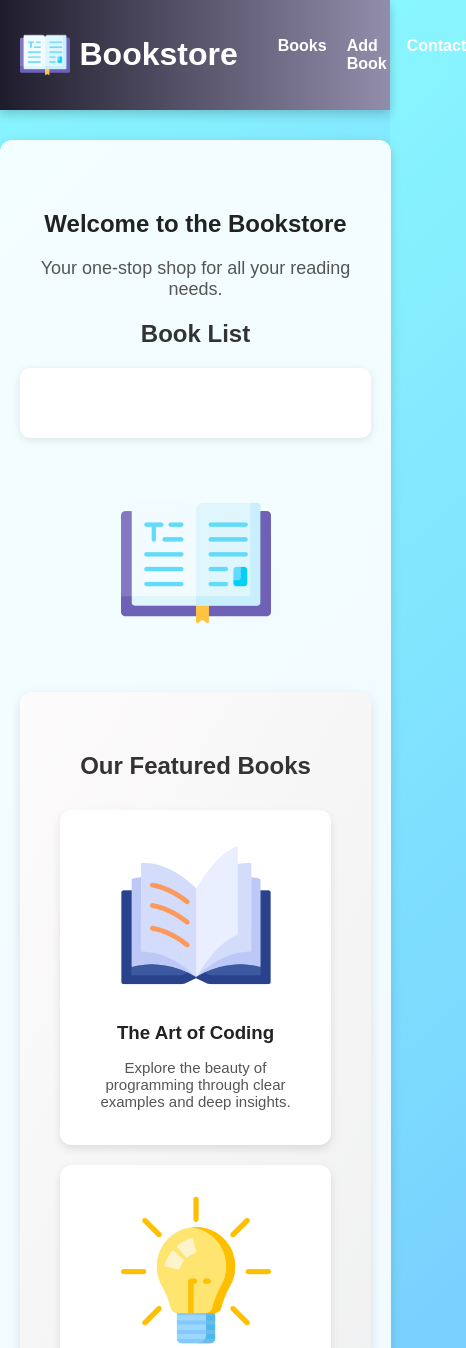
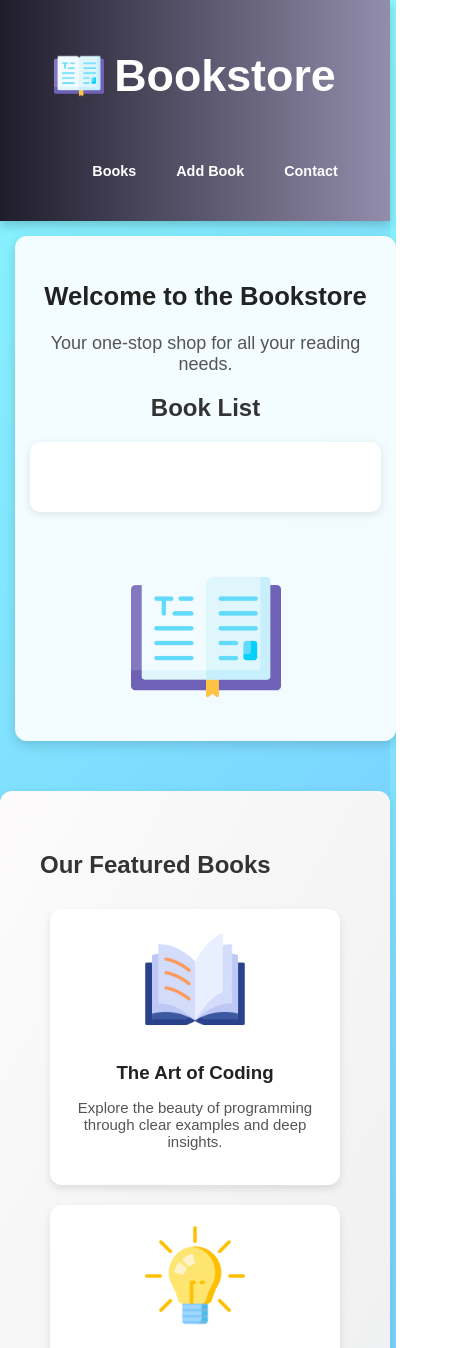
Before and after one commit to rhandy59/HCI-WEEK05-LAB-RHANDY, a plain HTML site: page index.html in a window 390 px wide. Shown: the top 1348 px of the page, 466 px wide, since content can reach past the window. Drawn offline with Linux system fonts and the light colour scheme.

Commit message:
Moved images to images/ folder and updated HTML & CSS for responsive design

```diff
--- a/index.html
+++ b/index.html
@@ -3,7 +3,8 @@
 <head>
     <meta charset="UTF-8">
     <meta name="viewport" content="width=device-width, initial-scale=1.0">
-    <title>Bookstore Web App</title>
+    <link rel="icon" type="image/png" href="images/logo.png">
+    <title>Rhandy's Bookstore Web App</title>
     <link rel="stylesheet" href="styles.css">
     <link href="https://cdnjs.cloudflare.com/ajax/libs/font-awesome/6.4.0/css/all.min.css" rel="stylesheet">
 </head>
@@ -12,7 +13,7 @@
     <header class="main-header">
         <div class="container main-nav">
             <div class="logo">
-                <img src="book.png" alt="Bookstore Logo" class="logo-image" />
+                <img src="images/book.png" alt="logo" class="logo-image" />
                 <h1>Bookstore</h1>
             </div>
             <nav class="navigation">
@@ -36,26 +37,28 @@
                     <!-- List of books will appear here -->
                 </div>
             <div class="book-logo">
-                <img src="book.png" alt="Books Image" class="book-image" />
-
-                <!-- Featured Books Section -->
+                <img src="images/book.png" alt="Books Image" class="book-image" />
+            </div>
+        </div>
+    </section>
+<!-- Featured Books Section -->
 <section id="featured-books" class="featured-books">
     <h2>Our Featured Books</h2>
     <div class="book-cards">
         <div class="book-card">
-            <img src="book (1).png" alt="Book Image" class="book-image" />
+            <img src="images/book (1).png" alt="Book about Art of Coding" class="book-image" />
             <h3>The Art of Coding</h3>
             <p>Explore the beauty of programming through clear examples and deep insights.</p>
         </div>
 
         <div class="book-card">
-            <img src="idea.png" alt="lamp Image" class="book-image" />
+            <img src="images/idea.png" alt="book about smart thinking" class="book-image" />
             <h3>Think Smart</h3>
             <p>Improve your creativity and problem-solving skills with practical lessons.</p>
         </div>
 
         <div class="book-card">
-            <img src="growth.png" alt="Business Image" class="book-image" />
+            <img src="images/growth.png" alt="Book about business growth" class="book-image" />
             <h3>Business Growth </h3>
             <p>Learn how to grow your business using modern strategies and data analysis.</p>
         </div>
@@ -79,13 +82,13 @@
         <!-- Contact Section -->
         <section id="contact">
             <h2>Contact Us</h2>
-            <p>Email: bookstore@example.com</p>
+            <p>Email: RhandyRavello@gmail.com</p>
         </section>
     </main>
 
     <!-- Footer -->
     <footer>
-        <p>© 2025 Bookstore Web App. All rights reserved.</p>
+        <p> Rhandy Ryffat Ravello</p>
     </footer>
 </body>
 </html>
--- a/styles.css
+++ b/styles.css
@@ -193,3 +193,70 @@ footer {
     margin-top: 40px;
     box-shadow: 0 -3px 10px rgba(0,0,0,0.2);
 }
+
+/* Responsive Design */
+
+/*For tablets and smaller devices*/
+@media (max-width: 768px) {
+.main-nav {
+    flex-direction: column;
+    align-items: center;
+    text-align: center;
+}
+
+nav.navigation {
+    margin-top: 10px;
+}
+
+nav.navigation a {
+    display: inline-block;
+    margin: 6px 10px;
+}
+
+.main-header {
+    padding: 20px;
+}
+
+.hero h1 {
+    font-size: 1.8rem;
+}
+
+.book-card {
+    text-align: center;
+}
+
+.book-card img {
+    width: 100px;
+    height: 100px;
+}
+
+.book-cards {
+    flex-direction: column;
+    align-items: center;
+}
+
+}
+/*For mobile devices*/
+@media (max-width: 480px) {
+.logo {
+    font-size: 1.4rem;
+}
+
+.navigation a {
+    font-size: 0.9rem;
+}
+
+.hero {
+    padding: 25px 15px;
+    margin: 15px;
+}
+
+.hero h1 {
+    font-size: 1.6rem;
+}
+
+.btn {
+    padding: 8px 20px;
+    font-size: 0.9rem;
+    }
+}
```
Also changed, not shown: images/book (1).png (renamed from book (1).png), images/book.png (renamed from book.png), images/growth.png (renamed from growth.png), images/idea.png (renamed from idea.png), images/logo.png (added).
